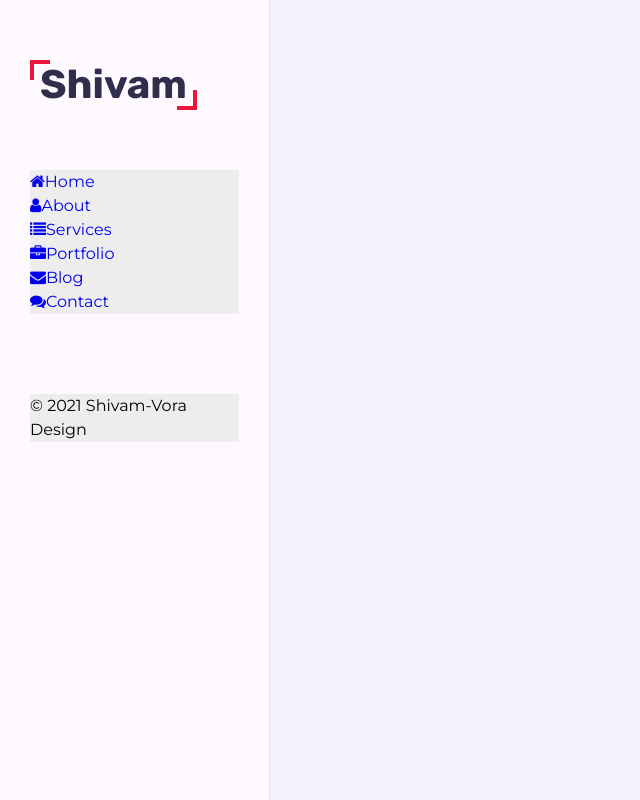
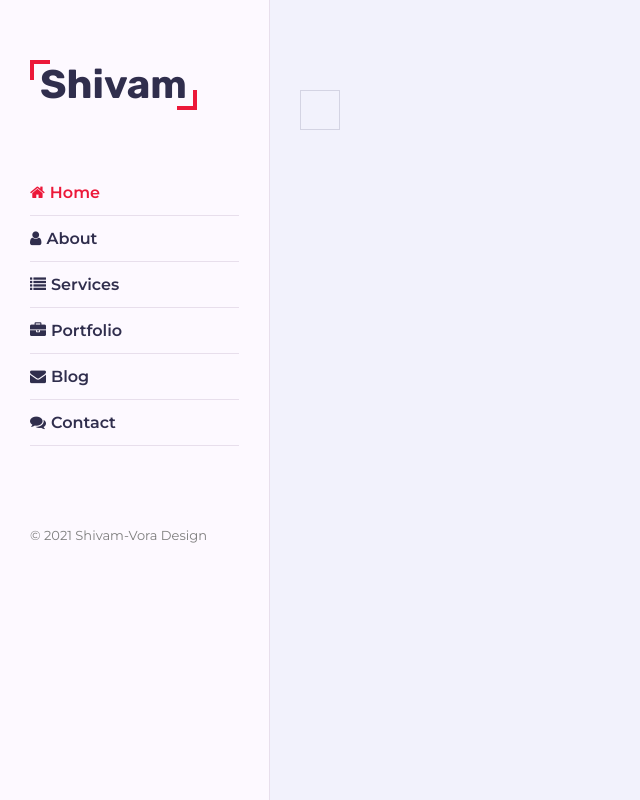
Before and after one commit to shivamvora/My_Personal, a plain HTML site: page index.html in a window 1280 px wide. Shown: the whole page, without its empty margins (0-640 px from the left). Drawn offline with Linux system fonts and the light colour scheme.

Commit message:
toggler continue 3247

```diff
--- a/css/skins/pink.css
+++ b/css/skins/pink.css
@@ -6,3 +6,7 @@
     border-right: 4px solid #ec1839;
     border-bottom: 4px solid #ec1839;
 }
+.aside .nav li a:hover,
+.aside .nav li a.active{
+    color: #ec1839;
+}
--- a/css/style.css
+++ b/css/style.css
@@ -42,6 +42,14 @@
     border-right:1px solid #e8dfec;
     padding: 30px;
 }
+.aside .nav-toggler{
+    height: 40px;
+    width: 40px;
+    border: 1px solid #d4d4e3;
+    cursor: pointer;
+    position: fixed;
+    left: 300px;
+}
 .aside .logo{
 
     padding: 30px 0;
@@ -75,14 +83,35 @@
     right: 0;
 }
 .aside .nav{
-    background-color: #ededed;
+
     list-style: none;
     margin: 80px 0;
+    padding: 0;
+}
+.aside .nav li {
+
+    display: block;
+}
+.aside .nav li a {
+    font-size: 16px;
+    font-weight: 600;
+    color: #302e4d;
+    text-decoration: none;
+    line-height: 45px;
+    display: block;
+    border-bottom:1px solid #e8dfec;
+    -webkit-transition: all 0.3s ease;
+    transition: all 0.3s ease;
+}
+.aside .nav li a .fa{
+    margin-right: 5px;
+}
+.aside .nav li a:not(.active):hover{
+    padding-left: 5px;
 }
 .aside .copyright-text{
-    background-color: #ededed;
-}
-.aside .logo a{
 
+    font-size: 13px;
+    color: #7d7d7d;
 }
 /* home */
--- a/index.html
+++ b/index.html
@@ -17,9 +17,13 @@
                     <div class="logo">
                         <a href="#">Shivam</a>
                     </div>
+                    <!-- Nav Toggler Btn -->
+                    <div class="nav-toggler">
+                        <span></span>
+                    </div>
                     <!-- Nav -->
                     <ul class="nav">
-                        <li><a href="#"><i class="fa fa-home"></i>Home</a></li>
+                        <li><a href="#" class="active"><i class="fa fa-home"></i>Home</a></li>
                         <li><a href="#"><i class="fa fa-user"></i>About</a></li>
                         <li><a href="#"><i class="fa fa-list"></i>Services</a></li>
                         <li><a href="#"><i class="fa fa-briefcase"></i>Portfolio</a></li>
```
